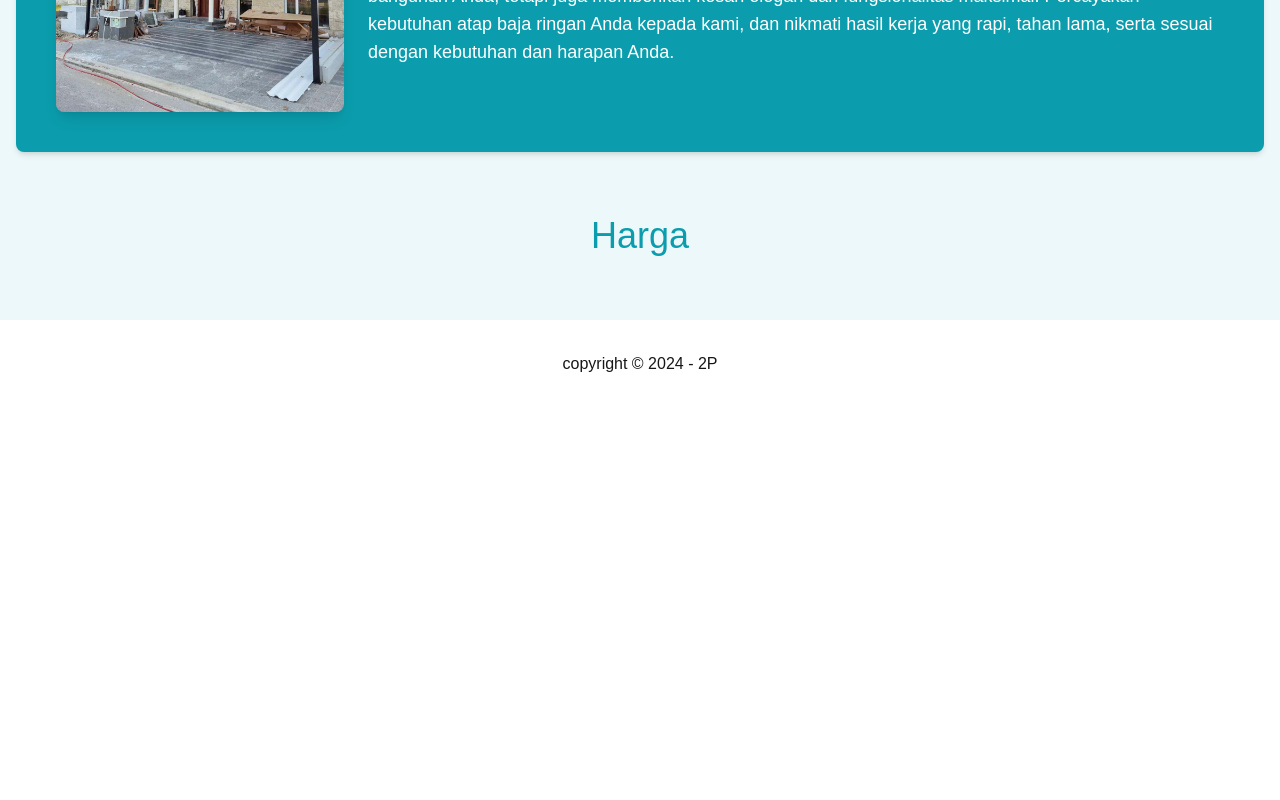
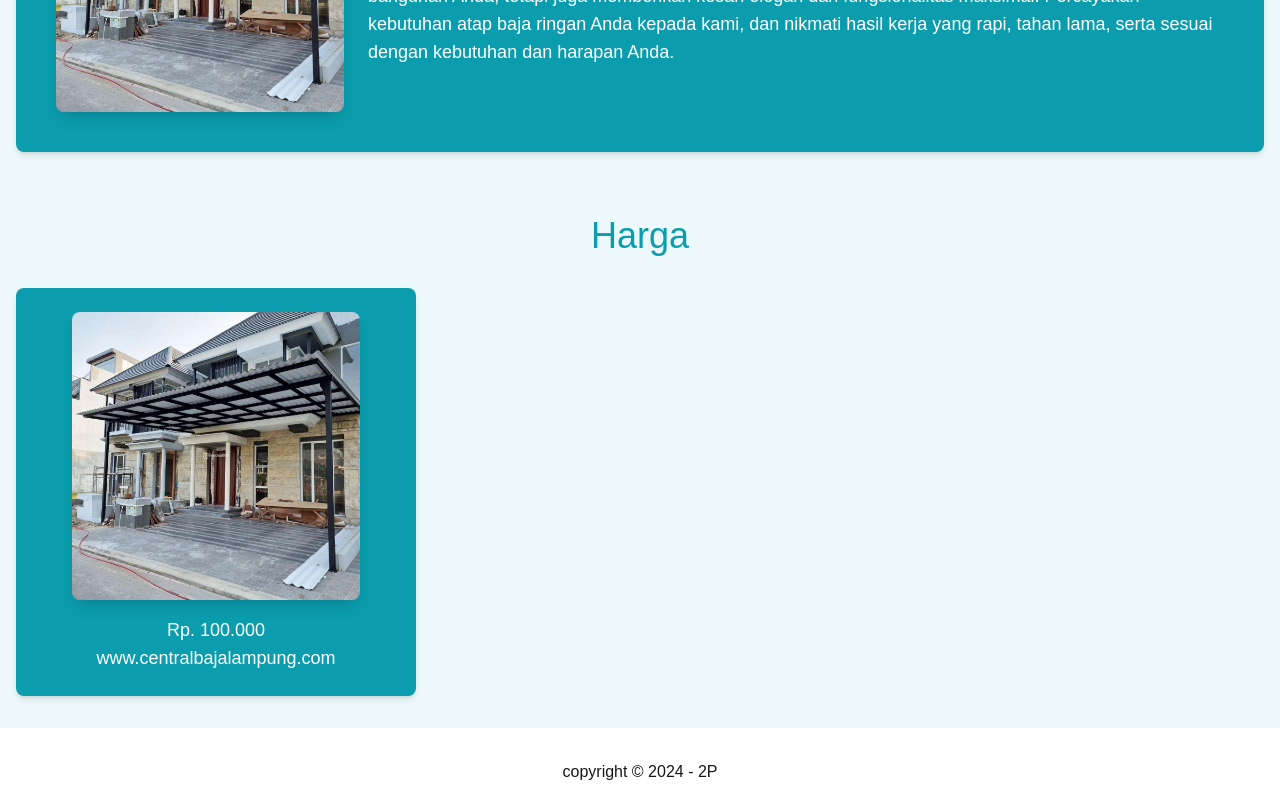
Before and after one commit to adchandra/2P, a Next.js app: page / in a window 1280 px wide. Shown: the part 1186-1986 px from the top of the page. Before the commit the page ends 1578 px from the top, so only its background shows below. Built offline with nearby package versions, Linux system fonts and the light colour scheme.

Commit message:
MSeptap:Menambahkan box harga dan link

```diff
--- a/app/page.tsx
+++ b/app/page.tsx
@@ -105,7 +105,23 @@ export default function Home() {
                         <h2 className="text-4xl font-medium text-primary">Harga</h2>
                     </div>
 
-
+                 {/* Wrapper untuk Card */}
+                 <div className="grid grid-cols-1 sm:grid-cols-2 lg:grid-cols-3 gap-6">
+                        {/* Card Harga 1 */}
+                        <div className="flex flex-col items-center bg-primary rounded-lg shadow-md p-6">
+                            <img
+                            src="/img/layanan3.jpg"
+                            alt="Harga Atap Baja Ringan"
+                            className="w-72 rounded-lg shadow-lg mb-4"
+                            />
+                            <h3 className="text-white font-medium text-lg">
+                            Rp. 100.000
+                            </h3>
+                            <h3 className="text-white font-medium text-lg">
+                            www.centralbajalampung.com
+                            </h3>
+                        </div>
+                    </div>
 
                 </div>
             </section>
```
